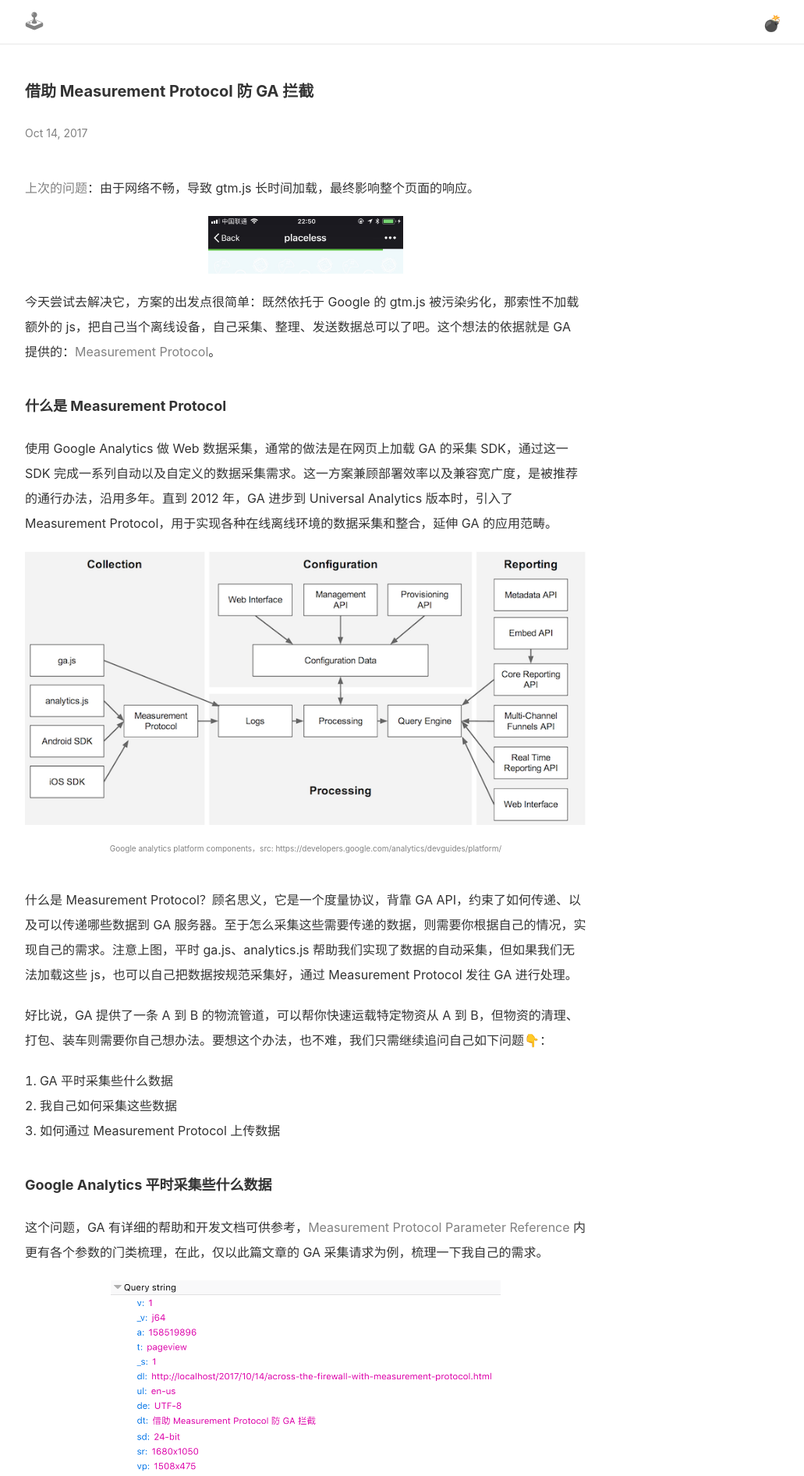
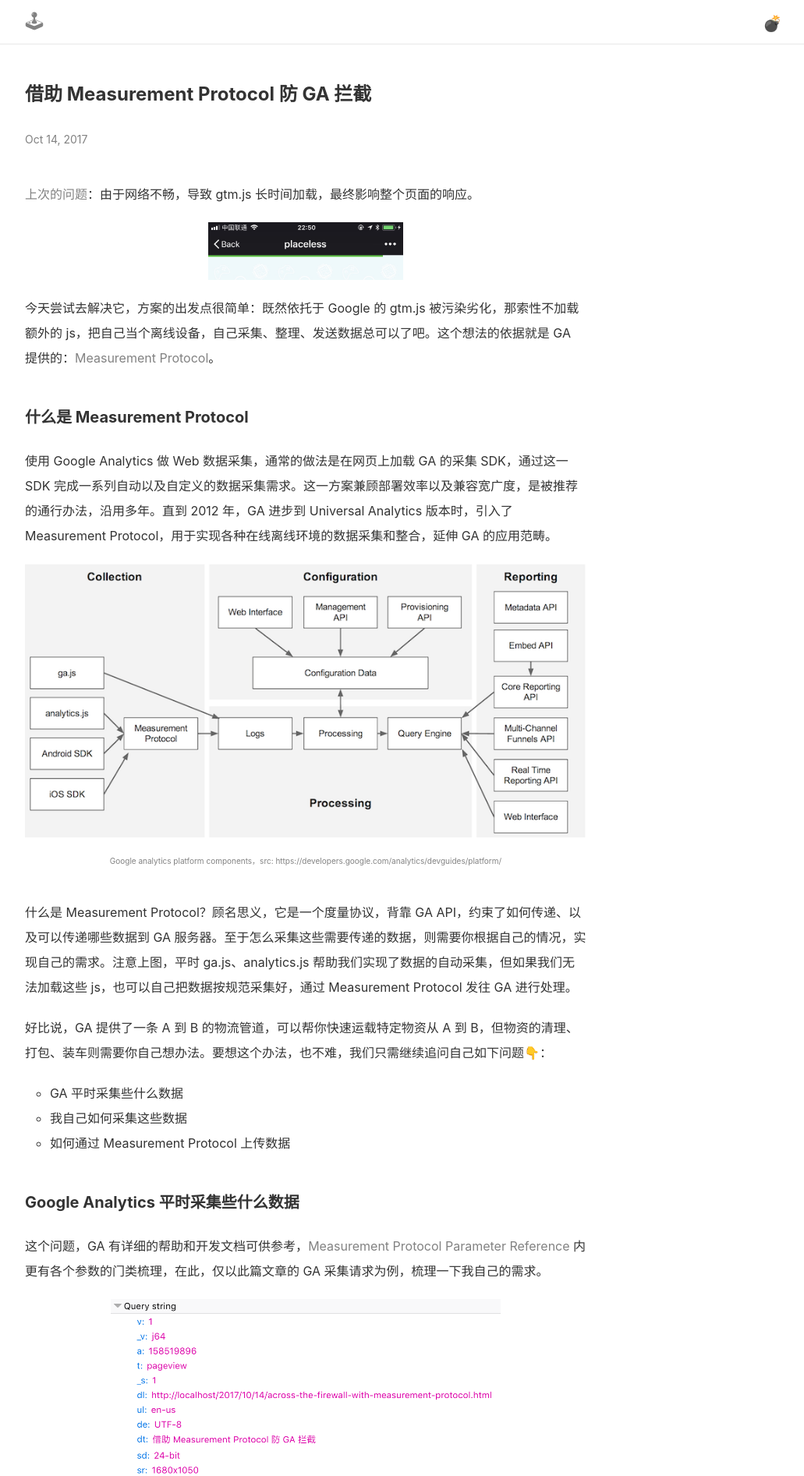
Before and after one commit to placeless/placeless.github.io, a Jekyll site: the page built from _posts/2017-10-14-across-the-firewall-with-measurement-protocol.md, in a window 1280 px wide. Shown: the top 1893 px of the page at 78% size, without its empty margins (248-1279 px from the left). Built offline with Jekyll 4.4.1, drawn with Linux system fonts in a browser that asks for light colours.

Commit message:
update list style

```diff
--- a/_sass/_base.scss
+++ b/_sass/_base.scss
@@ -46,9 +46,9 @@ body {
     text-rendering: optimizeLegibility;
 }
 
-h1 { font-size: 1.25em; }
-h2 { font-size: 1.125em; }
-h3 { font-size: 1.05em; }
+h1 { font-size: 1.5em; }
+h2 { font-size: 1.25em; }
+h3 { font-size: 1.125em; }
 h2, h3 { margin: 2em 0; }
 h4, h5, h6 {
     font-size: 1em;
@@ -103,9 +103,11 @@ figcaption {
 ul, ol {
     // margin-left: $spacing-unit + 10;
     // margin-left: 1.1em;
-    list-style-position: inside;
-    text-indent: -1em;
-    padding-left: 1em;
+    // list-style-position: inside;
+    // text-indent: -1em;
+    list-style-type: circle;
+    padding-left: 2em;
+    margin: 0 0 1.5em;
 }
 
 li {
@@ -172,7 +174,7 @@ code {
     font-size: 85%;
     line-height: 1.45;
     background-color: #f7f7f7;
-    border-radius: 3px;
+    // border-radius: 3px;
 }
 
 code { padding: 1px 5px; }
```
